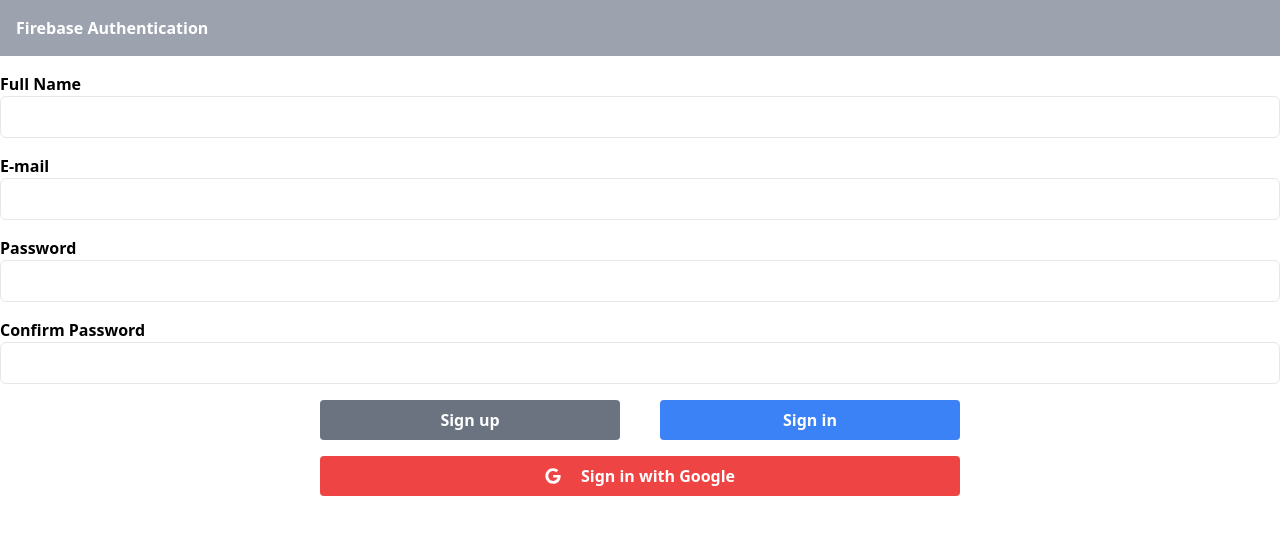
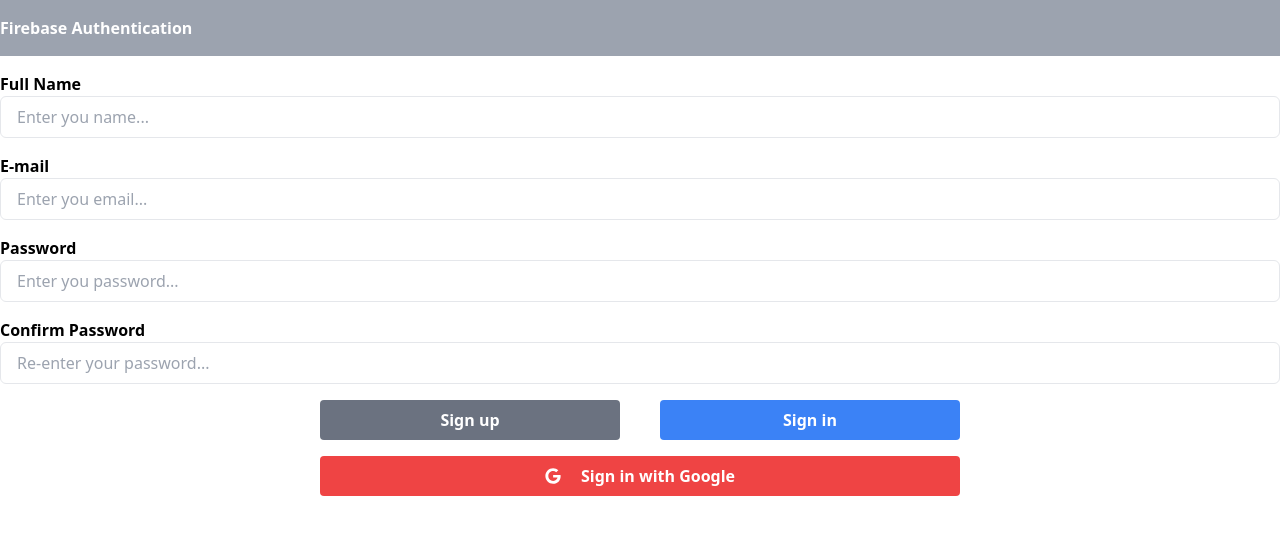
Before and after one commit to usamaserag/Auth_React_Typescript_Firebase, a React (Create React App) app: page / in a window 1280 px wide. Shown: the top 534 px of the page. Built offline with nearby package versions, Linux system fonts and the light colour scheme; no server answers.

Commit message:
Update style

```diff
--- a/src/App.tsx
+++ b/src/App.tsx
@@ -40,8 +40,9 @@
   };
 
   return (
-    <div className="container m-auto h-screen">
+    <div>
       <Navbar userName={userName} handleSignOut={handleSignOut} />
+      <div className="container m-auto">
         {loading ? (
           // Display a loading indicator while checking for the userName
           <Loading />
@@ -59,6 +60,7 @@
           <Home userName={userName} />
         )}
       </div>
+    </div>
   );
 }
 
--- a/src/components/Loading.tsx
+++ b/src/components/Loading.tsx
@@ -2,7 +2,7 @@
 
 const Loading = () => {
   return (
-    <span className="loader absolute top-1/4 left-2/4"></span>
+    <span className="loader absolute mt-10 left-2/4"></span>
   );
 };
 
--- a/src/components/Navbar.tsx
+++ b/src/components/Navbar.tsx
@@ -7,7 +7,8 @@
 
 const Navbar: React.FC<NavbarProps> = ({ userName, handleSignOut }) => {
   return (
-    <div className="navbar w-full p-4 flex justify-between bg-gray-400 text-white font-bold">
+    <div className=" bg-gray-400 w-full">
+      <div className="navbar container m-auto w-full py-4 flex justify-between text-white font-bold">
         <span>Firebase Authentication</span>
         {userName && (
           <button onClick={handleSignOut}>
@@ -15,6 +16,7 @@
           </button>
         )}
       </div>
+    </div>
   );
 };
 
--- a/src/components/Signin.tsx
+++ b/src/components/Signin.tsx
@@ -42,6 +42,7 @@
         <input
           className="border rounded-md pl-4 p-2 w-full"
           type="email"
+          placeholder="Enter your email..."
           {...register("eMail", {
             required: "Email is required",
             validate: {
@@ -62,6 +63,7 @@
         <input
           className="border rounded-md pl-4 p-2 w-full"
           type="password"
+          placeholder="Enter your password..."
           {...register("password", {
             required: "Password is required",
           })}
--- a/src/components/Signup.tsx
+++ b/src/components/Signup.tsx
@@ -56,6 +56,7 @@
           <input
             className="border rounded-md pl-4 p-2 w-full"
             type="text"
+            placeholder="Enter you name..."
             {...register("displayName", {
               required: true,
               validate: {
@@ -85,6 +86,7 @@
           <input
             className="border rounded-md pl-4 p-2 w-full"
             type="email"
+            placeholder="Enter you email..."
             {...register("eMail", {
               required: "Email is required",
               validate: {
@@ -106,6 +108,7 @@
           <input
             className="border rounded-md pl-4 p-2 w-full"
             type="password"
+            placeholder="Enter you password..."
             {...register("password", {
               required: "Password is required",
             })}
@@ -119,6 +122,7 @@
           <input
             className="border rounded-md pl-4 p-2 w-full"
             type="password"
+            placeholder="Re-enter your password..."
             {...register("confirmPassword", {
               required: "Confirm Password is required",
               validate: (value) =>
```
Lines whose indentation alone changed are shown as unchanged.
